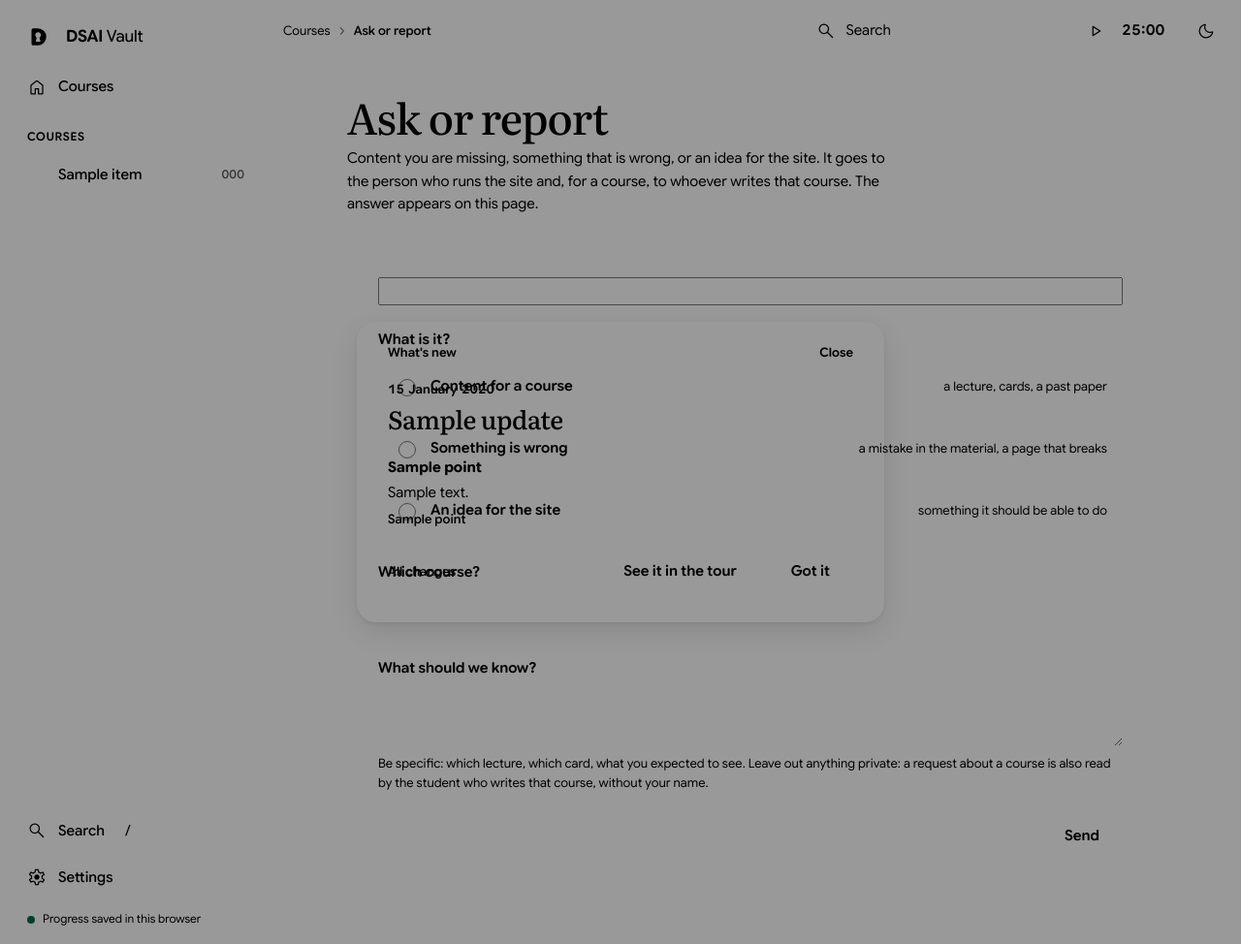
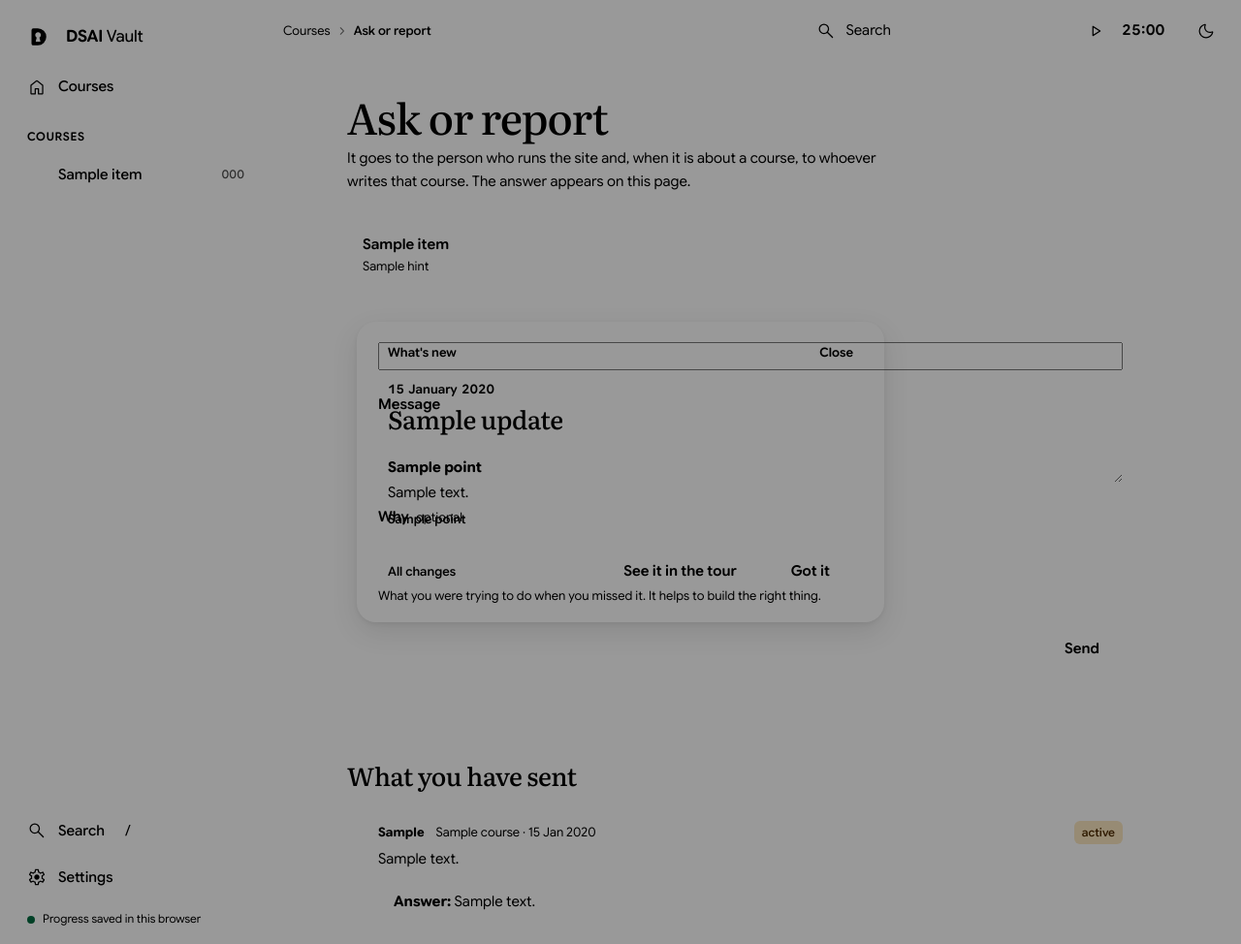
Before and after one commit to dsai-applied-ai-26-27/fineTuners, a Django app: template desk/templates/desk/ask.html in a window 1280 px wide. Shown: the whole page at 97% size. Run offline with Django 5.2, Linux system fonts and the light colour scheme; the template is opened without the code that fills it: most values are stand-ins (such as "Sample title", 1, 10 or a date in 2020); form fields are guessed from the names that the template uses.

Commit message:
Give each kind of request its own form on Ask or report
One form served all three kinds with the same two questions: which course,
and "what should we know?". A request for content, a fault and an idea need
different things asked.

- Content for a course: the course (required), what is missing as boxes to
  tick (notes, flashcards, problems, a past paper, exam prep), and which
  lecture or topic.
- Something is wrong: where it was seen, the course if it is in one, what is
  wrong, and what it should say or do instead.
- An idea for the site: what the site should be able to do, and what it would
  help with. No course.

The three kinds at the top of the page are links to ?kind=, and the page
draws that kind's form. They carry along the page the person came from and
its course, and a fault seen on a course's page is about that course without
the person saying so.

The forms share a base class. What a kind asks beyond the text are form
fields only: compose() writes the answers into the one message the model
keeps, under a word that says which is which ("Where:", "Should be:",
"Missing:", "Why:"). No column was added and nothing that is stored changes
shape; the kind is set by the form's class, not by what is posted.

Co-Authored-By: Claude Opus 5.5 <noreply@anthropic.com>

```diff
--- a/desk/templates/desk/ask.html
+++ b/desk/templates/desk/ask.html
@@ -1,5 +1,8 @@
 {% extends "base.html" %}
 {% load ui %}
+{% comment %} Ask or report (desk.views.ask). Three kinds of thing can be sent, and each has a form
+   of its own, asking what that kind needs (desk/forms.py). The page shows one at a time:
+   the three at the top are links, and `?kind=` in the address says which form is drawn. {% endcomment %}
 
 {% block title %}Ask or report · DSAI Vault{% endblock %}
 {% block crumbs %}<a href="{% url 'catalog:home' %}">Courses</a>{% icon "next" %}<span>Ask or report</span>{% endblock %}
@@ -9,42 +12,97 @@
 <header class="dash-head">
   <div>
     <h1>Ask or report</h1>
-    <p class="dash-head__lead">Content you are missing, something that is wrong, or an idea for the site. It goes to the person who runs the site and, for a course, to whoever writes that course. The answer appears on this page.</p>
+    <p class="dash-head__lead">It goes to the person who runs the site and, when it is about a course, to whoever writes that course. The answer appears on this page.</p>
   </div>
 </header>
 
 <div class="desk">
 {% if sent %}<p class="notice" role="status">{% icon "check" %}Sent, thank you. The answer will show below, under what you have sent.</p>{% endif %}
 
-{% comment %} A plain form: the view (desk.views.ask) checks it and redirects. The fields are written out
-   by hand for the layout; their names, values and errors still come from the Django form. {% endcomment %}
+{% comment %} Links, not buttons: choosing one loads the page again with that kind's form. Where
+   the person came from travels along in each address, so nothing they did not type is lost. {% endcomment %}
+<nav class="kinds" aria-label="What is it?">
+  {% for item in kinds %}
+  <a class="kinds__item" href="{{ item.url }}"{% if item.current %} aria-current="page"{% endif %}>
+    <strong>{{ item.label }}</strong>
+    <span>{{ item.hint }}</span>
+  </a>
+  {% endfor %}
+</nav>
+
+{% comment %} A plain form: the view checks it and redirects. The fields are written out by hand
+   for the layout; their names, labels, values and errors still come from the Django form. {% endcomment %}
 <form class="form plate" method="post">
   {% csrf_token %}
+  <input type="hidden" name="kind" value="{{ kind }}">
   {{ form.page }}
   {% for error in form.non_field_errors %}<p class="form__error" role="alert">{{ error }}</p>{% endfor %}
 
-  <fieldset class="form__field">
-    <legend>What is it?</legend>
-    <div class="choose__list">
-      <label class="choose__item choose__item--plain"><input type="radio" name="kind" value="content"{% if form.kind.value == "content" %} checked{% endif %}><span class="choose__title">Content for a course</span><span class="choose__meta">a lecture, cards, a past paper</span></label>
-      <label class="choose__item choose__item--plain"><input type="radio" name="kind" value="bug"{% if form.kind.value == "bug" %} checked{% endif %}><span class="choose__title">Something is wrong</span><span class="choose__meta">a mistake in the material, a page that breaks</span></label>
-      <label class="choose__item choose__item--plain"><input type="radio" name="kind" value="idea"{% if form.kind.value == "idea" %} checked{% endif %}><span class="choose__title">An idea for the site</span><span class="choose__meta">something it should be able to do</span></label>
-    </div>
-    {% for error in form.kind.errors %}<p class="form__error">{{ error }}</p>{% endfor %}
-  </fieldset>
-
+  {% if kind == "content" %}
   <div class="form__field">
-    <label for="{{ form.series.id_for_label }}">Which course?</label>
+    <label for="{{ form.series.id_for_label }}">{{ form.series.label }}</label>
     {{ form.series }}
     {% for error in form.series.errors %}<p class="form__error">{{ error }}</p>{% endfor %}
   </div>
 
+  <fieldset class="form__field">
+    <legend>{{ form.wants.label }} <span class="form__optional">tick what applies</span></legend>
+    {# A field with several boxes can be walked through: each one has its tag and its label. #}
+    <div class="ticks">
+      {% for box in form.wants %}<label class="ticks__item">{{ box.tag }}<span>{{ box.choice_label }}</span></label>{% endfor %}
+    </div>
+    {% for error in form.wants.errors %}<p class="form__error">{{ error }}</p>{% endfor %}
+  </fieldset>
+
   <div class="form__field">
-    <label for="{{ form.message.id_for_label }}">What should we know?</label>
+    <label for="{{ form.message.id_for_label }}">{{ form.message.label }}</label>
     {{ form.message }}
-    <p class="form__hint">Be specific: which lecture, which card, what you expected to see. Leave out anything private: a request about a course is also read by the student who writes that course, without your name.</p>
+    <p class="form__hint">Name the lecture or the topic, and anything that helps: where the slides are, what the exam asks. The student who writes the course reads this too, without your name.</p>
     {% for error in form.message.errors %}<p class="form__error">{{ error }}</p>{% endfor %}
   </div>
+
+  {% elif kind == "bug" %}
+  <div class="form__pair">
+    <div class="form__field">
+      <label for="{{ form.where.id_for_label }}">{{ form.where.label }} <span class="form__optional">optional</span></label>
+      {{ form.where }}
+      {% for error in form.where.errors %}<p class="form__error">{{ error }}</p>{% endfor %}
+    </div>
+    <div class="form__field">
+      <label for="{{ form.series.id_for_label }}">{{ form.series.label }} <span class="form__optional">optional</span></label>
+      {{ form.series }}
+      {% for error in form.series.errors %}<p class="form__error">{{ error }}</p>{% endfor %}
+    </div>
+  </div>
+  {% if form.page.value %}<p class="form__hint form__hint--tight">The page you came from is sent along: <code>{{ form.page.value }}</code></p>{% endif %}
+
+  <div class="form__field">
+    <label for="{{ form.message.id_for_label }}">{{ form.message.label }}</label>
+    {{ form.message }}
+    <p class="form__hint">What you saw. A mistake in a course is also read by the student who writes that course, without your name.</p>
+    {% for error in form.message.errors %}<p class="form__error">{{ error }}</p>{% endfor %}
+  </div>
+
+  <div class="form__field">
+    <label for="{{ form.expected.id_for_label }}">{{ form.expected.label }} <span class="form__optional">optional</span></label>
+    {{ form.expected }}
+    {% for error in form.expected.errors %}<p class="form__error">{{ error }}</p>{% endfor %}
+  </div>
+
+  {% else %}
+  <div class="form__field">
+    <label for="{{ form.message.id_for_label }}">{{ form.message.label }}</label>
+    {{ form.message }}
+    {% for error in form.message.errors %}<p class="form__error">{{ error }}</p>{% endfor %}
+  </div>
+
+  <div class="form__field">
+    <label for="{{ form.why.id_for_label }}">{{ form.why.label }} <span class="form__optional">optional</span></label>
+    {{ form.why }}
+    <p class="form__hint">What you were trying to do when you missed it. It helps to build the right thing.</p>
+    {% for error in form.why.errors %}<p class="form__error">{{ error }}</p>{% endfor %}
+  </div>
+  {% endif %}
 
   <div class="form__foot">
     <button class="btn btn--filled" type="submit">Send</button>
--- a/static/css/study.css
+++ b/static/css/study.css
@@ -292,6 +292,93 @@
     display: flex;
     justify-content: flex-end;
     gap: var(--s2);
+  }
+  /* A hint that belongs to the row above it, not to a field of its own. */
+  .form__hint--tight {
+    margin-top: calc(var(--s3) * -1);
+    & code {
+      font-family: var(--font-mono);
+      font-size: 0.95em;
+      overflow-wrap: anywhere;
+    }
+  }
+  /* Ask or report: the three kinds of thing that can be sent. Each is a link to the same
+     page with that kind's form; the one being shown is marked with aria-current. */
+  .kinds {
+    display: grid;
+    grid-template-columns: repeat(3, minmax(0, 1fr));
+    gap: var(--s2);
+  }
+  .kinds__item {
+    display: grid;
+    align-content: start;
+    gap: var(--s1);
+    padding: var(--s3) var(--s4);
+    border-radius: var(--r-m);
+    background: var(--surface-raised);
+    color: var(--on-surface);
+    box-shadow: inset 0 0 0 1px var(--outline-variant);
+    transition:
+      box-shadow var(--dur-1) var(--ease),
+      background var(--dur-1) var(--ease);
+    & strong {
+      font-weight: 600;
+      line-height: 1.3;
+    }
+    & span {
+      font-size: var(--text-s);
+      line-height: 1.4;
+      color: var(--on-surface-variant);
+    }
+    &:hover {
+      box-shadow: inset 0 0 0 1px var(--outline);
+    }
+    &[aria-current="page"] {
+      background: var(--primary-container);
+      color: var(--on-primary-container);
+      box-shadow: inset 0 0 0 2px var(--primary);
+      & span {
+        color: inherit;
+      }
+    }
+  }
+  /* Boxes to tick, side by side: what kind of content is missing. */
+  .ticks {
+    display: flex;
+    flex-wrap: wrap;
+    gap: var(--s2);
+  }
+  .ticks__item {
+    display: inline-flex;
+    align-items: center;
+    gap: var(--s2);
+    min-height: 2.5rem;
+    padding: 0 var(--s3);
+    border-radius: var(--r-control);
+    background: var(--surface-raised);
+    box-shadow: inset 0 0 0 1px var(--outline-variant);
+    font-size: var(--text-s);
+    font-weight: 550;
+    cursor: pointer;
+    transition:
+      box-shadow var(--dur-1) var(--ease),
+      background var(--dur-1) var(--ease);
+    & input {
+      width: 1.0625rem;
+      height: 1.0625rem;
+      accent-color: var(--primary);
+    }
+    &:hover {
+      box-shadow: inset 0 0 0 1px var(--outline);
+    }
+    &:has(input:checked) {
+      background: var(--primary-container);
+      color: var(--on-primary-container);
+      box-shadow: inset 0 0 0 1px var(--primary);
+    }
+    &:has(input:focus-visible) {
+      box-shadow: inset 0 0 0 2px var(--primary);
+    }
   }
   /* A row to pick with a radio button: the row of the course list, without the code tag. */
   .choose__item.choose__item--plain {
@@ -920,8 +1007,12 @@
     color: var(--on-surface-faint);
   }
   @media (max-width: 36rem) {
-    .form__pair {
+    .form__pair,
+    .kinds {
       grid-template-columns: minmax(0, 1fr);
+    }
+    .form__hint--tight {
+      margin-top: 0;
     }
     /* A row to pick: what it means goes under its name instead of beside it. */
     .choose__item.choose__item--plain {
--- a/templates/components/tour.html
+++ b/templates/components/tour.html
@@ -92,7 +92,7 @@
         </div>
       </div>
       <h3>Missing something? Say so</h3>
-      <p><strong>Ask or report</strong> in the menu is one short form: content a course lacks, a mistake you found, an idea for the site. The answer comes back on the same page. The courses are written by students, so a course with nothing in it yet also lets you apply to become its <strong>educator</strong> and write it. This tour stays in Settings, beside what is new on the site.</p>
+      <p><strong>Ask or report</strong> in the menu takes three things, each with a short form of its own: content a course lacks, a mistake you found, an idea for the site. The answer comes back on the same page. The courses are written by students, so a course with nothing in it yet also lets you apply to become its <strong>educator</strong> and write it. This tour stays in Settings, beside what is new on the site.</p>
     </section>
     {% endif %}
   </div>
```
Also changed, not shown: desk/forms.py (+157 -16 lines), desk/tests/test_desk.py (+109 -4 lines), desk/views.py (+48 -13 lines), docs/ARCHITECTURE.md (+10 -0 lines).
